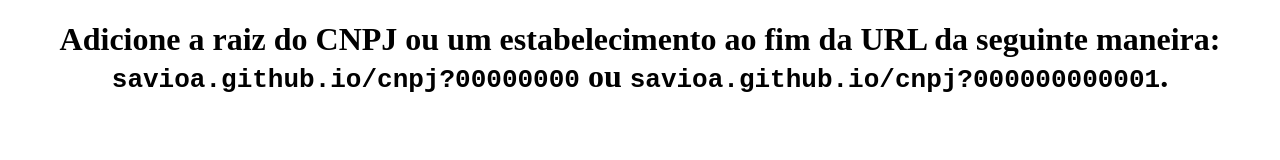
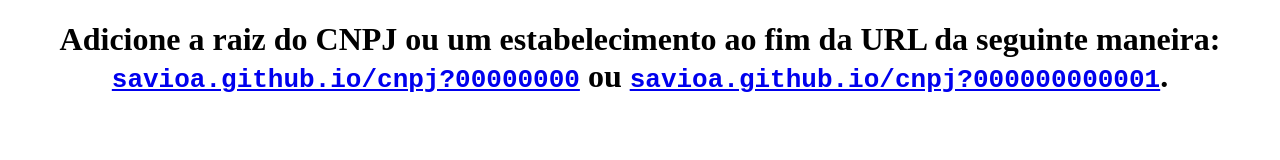
Before and after one commit to savioa/cnpj, a plain HTML site: page index.html in a window 1280 px wide. Drawn offline with Linux system fonts and the light colour scheme.

Commit message:
Update index.html

```diff
--- a/index.html
+++ b/index.html
@@ -7,7 +7,7 @@
     <title>Dígito Verificador do CNPJ</title>
   </head>
   <body>
-    <h1 id="resultado" style="text-align: center">Adicione a raiz do CNPJ ou um estabelecimento ao fim da URL da seguinte maneira: <code>savioa.github.io/cnpj?00000000</code> ou <code>savioa.github.io/cnpj?000000000001</code>.</p>
+    <h1 id="resultado" style="text-align: center">Adicione a raiz do CNPJ ou um estabelecimento ao fim da URL da seguinte maneira: <code><a href="https://savioa.github.io/cnpj?00000000">savioa.github.io/cnpj?00000000</a></code> ou <code><a href="https://savioa.github.io/cnpj?000000000001">savioa.github.io/cnpj?000000000001</a></code>.</p>
 	<script src="index.js"></script>
   </body>
 </html>
```
